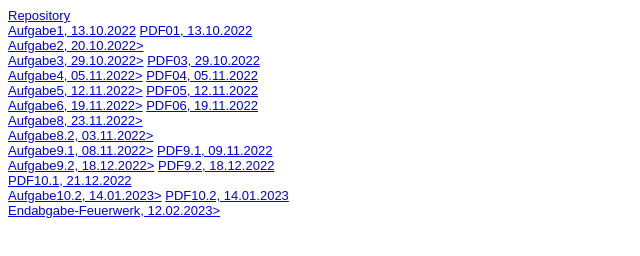
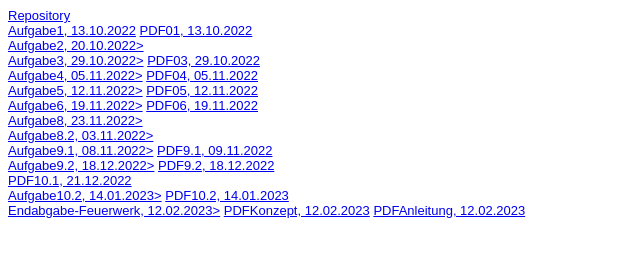
Before and after one commit to JuliaBefus/EiA2_WiSe22, a plain HTML site: page Steckbrief/steckbrief.htm in a window 1280 px wide. Shown: the whole page, without its empty margins (0-640 px from the left). Drawn offline with Linux system fonts and the light colour scheme.

Commit message:
Steckbrief

```diff
--- a/Steckbrief/steckbrief.htm
+++ b/Steckbrief/steckbrief.htm
@@ -48,7 +48,8 @@ body {
 	<a href="https://juliabefus.github.io/EiA2_WiSe22/Aufgaben/L10.2/PDF10.2.pdf" target="_blank">PDF10.2, 14.01.2023</a>
 	<br>
 	<a href="https://juliabefus.github.io/EiA2_WiSe22/Aufgaben/EiA2 - Abgabe/Endabgabe_feuerwerke_JuliaBefus/Endabgabe_feuerwerke_JuliaBefus/index.html" target="_blank">Endabgabe-Feuerwerk, 12.02.2023></a>
-
+	<a href="https://juliabefus.github.io/EiA2_WiSe22/Aufgaben/EiA2 - Abgabe/Endabgabe_feuerwerke_JuliaBefus/Endabgabe_feuerwerke_JuliaBefus/Feuerwerk-Konzept-JuliaBefus.pdf" target="_blank">PDFKonzept, 12.02.2023</a>
+	<a href="https://juliabefus.github.io/EiA2_WiSe22/Aufgaben/EiA2 - Abgabe/Endabgabe_feuerwerke_JuliaBefus/Endabgabe_feuerwerke_JuliaBefus/Anleitung-InstallationUndAnwendung-JuliaBefus.pdf" target="_blank">PDFAnleitung, 12.02.2023</a>
 
 
 
```
